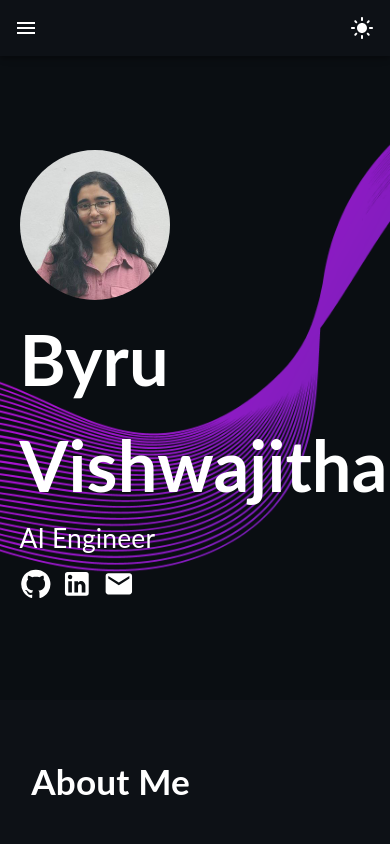
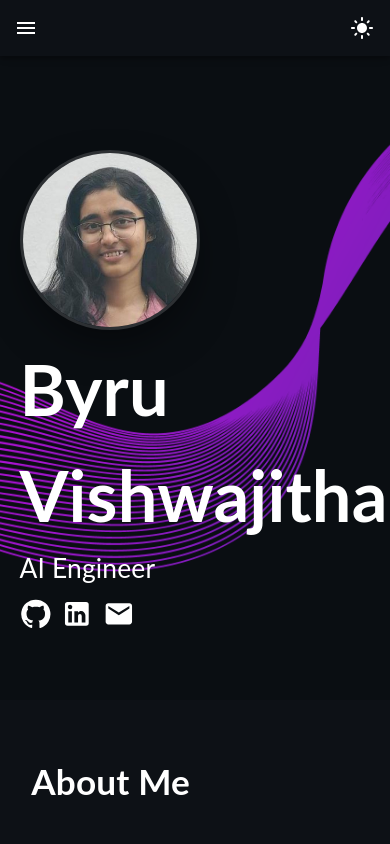
Before and after one commit to VISHWAJITHA28/portfolio, a React (Create React App) app: page / in a window 390 px wide. Shown: the top 844 px of the page. Built offline with nearby package versions, Linux system fonts and the light colour scheme.

Commit message:
Larger, tighter-cropped hero photo
150px to 230px, source cropped in 16% and lifted so the circular mask lands on the face. object-position center 32% keeps the framing right if the source is ever swapped for a taller photo.

```diff
--- a/src/assets/styles/Main.scss
+++ b/src/assets/styles/Main.scss
@@ -51,9 +51,24 @@
 
 .about-section .image-wrapper {
     z-index: 2;
+
     img {
-        width: 150px;
+        width: 230px;
+        height: 230px;
+        /* cover + a slightly raised focal point, so the circle frames the
+           face instead of centring on the middle of the image */
+        object-fit: cover;
+        object-position: center 32%;
         border-radius: 50%;
+        border: 3px solid rgba(255, 255, 255, 0.14);
+        box-shadow: 0 18px 50px -18px rgba(0, 0, 0, 0.75);
+    }
+}
+
+@media screen and (max-width: 900px) {
+    .about-section .image-wrapper img {
+        width: 180px;
+        height: 180px;
     }
 }
 
```
Also changed, not shown: src/assets/images/byru.jpg.
